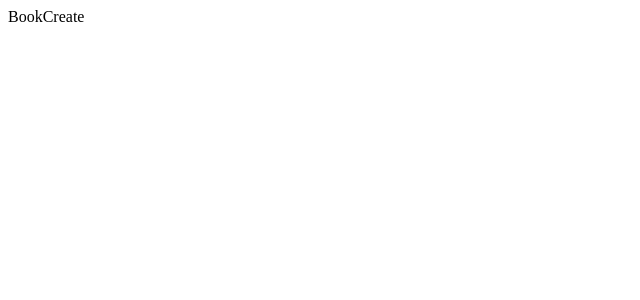
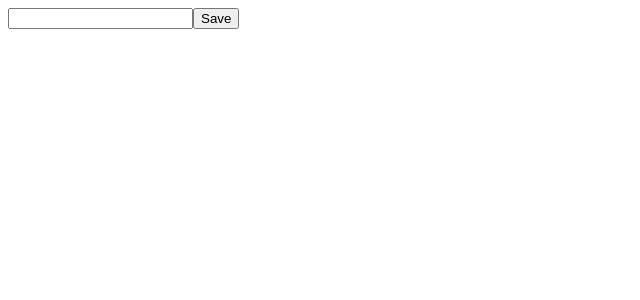
Before and after one commit to rgharding/react, a React (Create React App) app in the folder books_with_persistence/: page / in a window 1280 px wide. Shown: the top 300 px of the page, without its empty margins (0-640 px from the left). Built offline with nearby package versions, Linux system fonts and the light colour scheme.

Commit message:
Imported useState, added form with input and buttons (not wired up) and css

```diff
--- a/books_with_persistence/src/components/BookCreate.js
+++ b/books_with_persistence/src/components/BookCreate.js
@@ -1,10 +1,18 @@
+import { useState } from "react";
+
 function BookCreate() {
 
+  const [ title, setTitle ] = useState('');
+
   return (
-    <div>
-      BookCreate
+
+    <div className='book-create'>
+      <form>
+        <input className='input' />
+        <button className='button' >Save</button>
+      </form>
     </div>
-  );
+  )
 };
 
 export default BookCreate;
```
